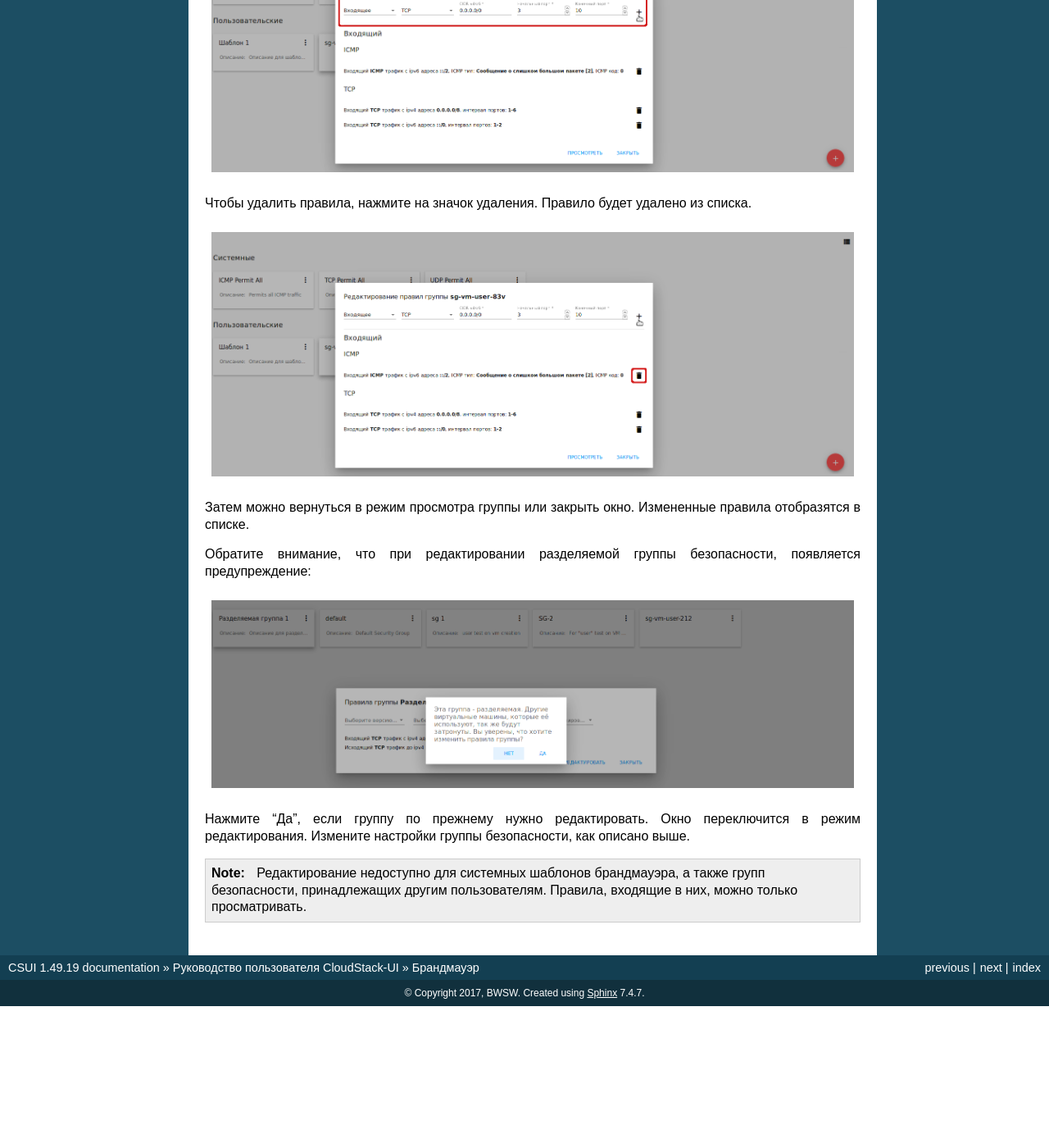
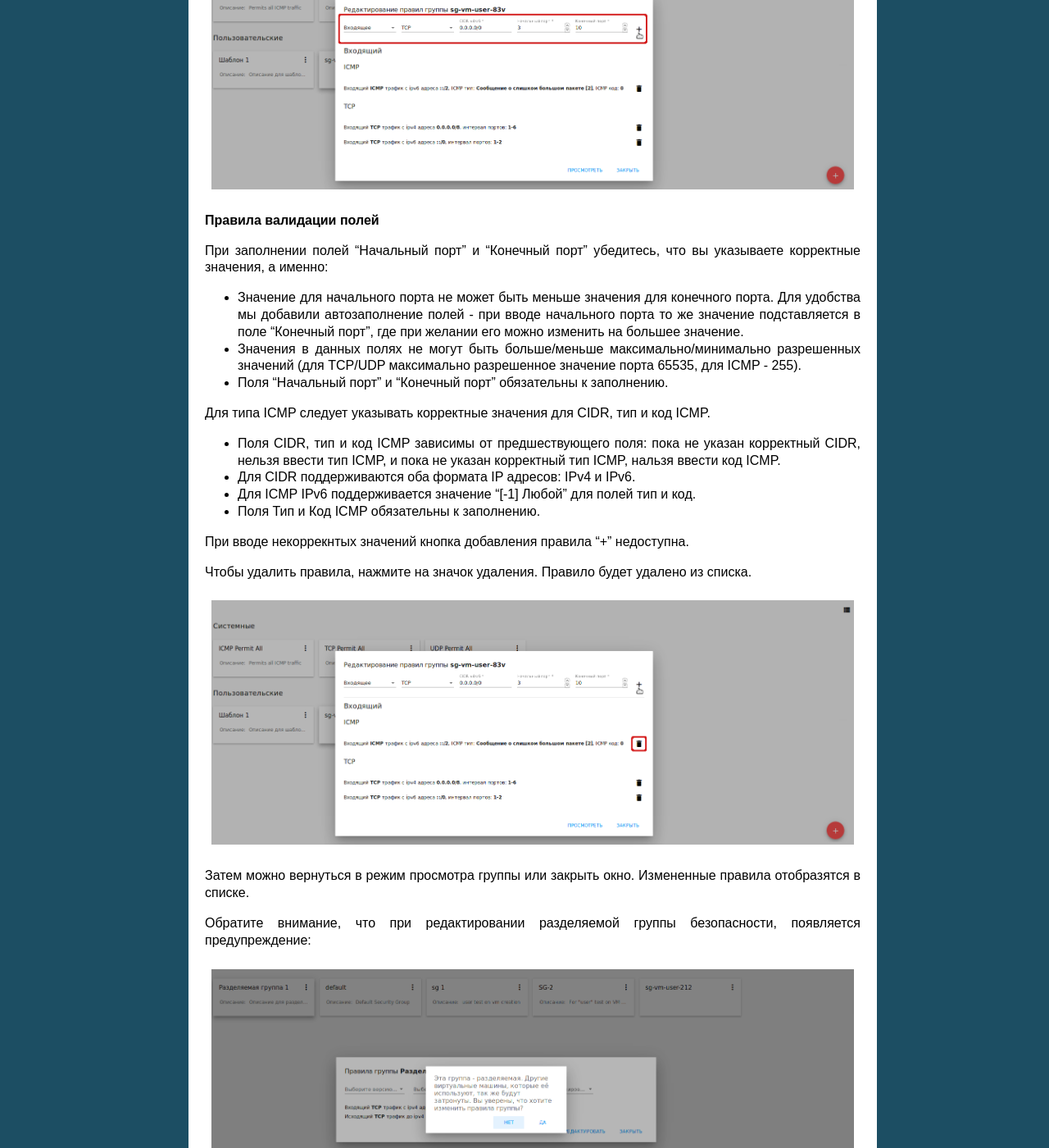
Before and after one commit to MaslovaEV/RU_CloudStack-UI, a Sphinx documentation site: the page built from RUdocs/source/CSUI-Firewall-RU.rst, in a window 1280 px wide and 1400 px high, scrolled down 12347 px. Shown: the whole window at 82% size. Built offline with Sphinx 7.4.7, drawn with Linux system fonts in a browser that asks for light colours; before the commit the page ends 13574 px from its top, so only the background shows below that; some of the changed text lies outside the part shown.

Commit message:
Update CSUI-Firewall-RU.rst
Описана валидация полей при редактировании группы, добавлено действие "Сделать общей"

```diff
--- a/RUdocs/source/CSUI-Firewall-RU.rst
+++ b/RUdocs/source/CSUI-Firewall-RU.rst
@@ -200,6 +200,23 @@
 
 .. figure:: _static/RU_Firewall_AddRules.png
 
+**Правила валидации полей**
+
+При заполнении полей "Начальный порт" и "Конечный порт" убедитесь, что вы указываете корректные значения, а именно:
+
+* Значение для начального порта не может быть меньше значения для конечного порта. Для удобства мы добавили автозаполнение полей - при вводе начального порта то же значение подставляется в поле "Конечный порт", где при желании его можно изменить на большее значение.
+* Значения в данных полях не могут быть больше/меньше максимально/минимально разрешенных значений (для TCP/UDP максимально  разрешенное значение порта 65535, для ICMP - 255).
+* Поля "Начальный порт" и "Конечный порт" обязательны к заполнению.
+
+Для типа ICMP следует указывать корректные значения для CIDR, тип и код ICMP.
+
+* Поля CIDR, тип и код ICMP зависимы от предшествующего поля: пока не указан корректный CIDR, нельзя ввести тип ICMP, и пока не указан корректный тип ICMP, нальзя ввести код ICMP.
+* Для CIDR поддерживаются оба формата IP адресов: IPv4 и IPv6.
+* Для ICMP IPv6 поддерживается значение "[-1] Любой" для полей тип и код.
+* Поля Тип и Код ICMP обязательны к заполнению.
+
+При вводе некоррекнтых значений кнопка добавления правила "+" недоступна.
+
 Чтобы удалить правила, нажмите на значок удаления. Правило будет удалено из списка.
 
 .. figure:: _static/RU_Firewall_DeleteRules.png
@@ -214,6 +231,26 @@
 
 .. note:: Редактирование недоступно для системных шаблонов брандмауэра, а также групп безопасности, принадлежащих другим пользователям. Правила, входящие в них, можно только просматривать.
 
+Создание общей группы безопасности из приватной
+'''''''''''''''''''''''''''''''''''''''''''''''''''''''''''''
+
+В списке действий для приватных групп безопасности можно увидеть опцию "Сделать общей", которая позволяет превратить приватную группу безопасности в разделяемую. Таким образом, данную группу можно будет использовать для других ВМ.
+
+Чтобы сдлать из приватной группы безопасности разделяемую, доступную для других машин, нужно:
+
+1) В разделе "Приватные группы безопасности" следует выбрать опцию "Сделать общей" в списке действий той машины, которую нужносделать разделяемой.
+
+.. figure:: _static/RU_Firewall_ConvertToSharedAction.png
+
+2) В диалоговом окне следует подтвердить свое действия, кликнув "ДА".
+
+.. figure:: _static/RU_Firewall_ConvertToSharedDialogue.png
+
+Группа безопасности переместится в раздел "Разделяемые группы безопасности". Из ее списка тегов будет удален тег, указывающий тип группы "private".
+
+Нажмите "НЕТ", чтобы отменить перевод группы в разделяемую группу.
+
+
 .. |bell icon| image:: _static/bell_icon.png
 .. |refresh icon| image:: _static/refresh_icon.png
 .. |view icon| image:: _static/view_list_icon.png
```
